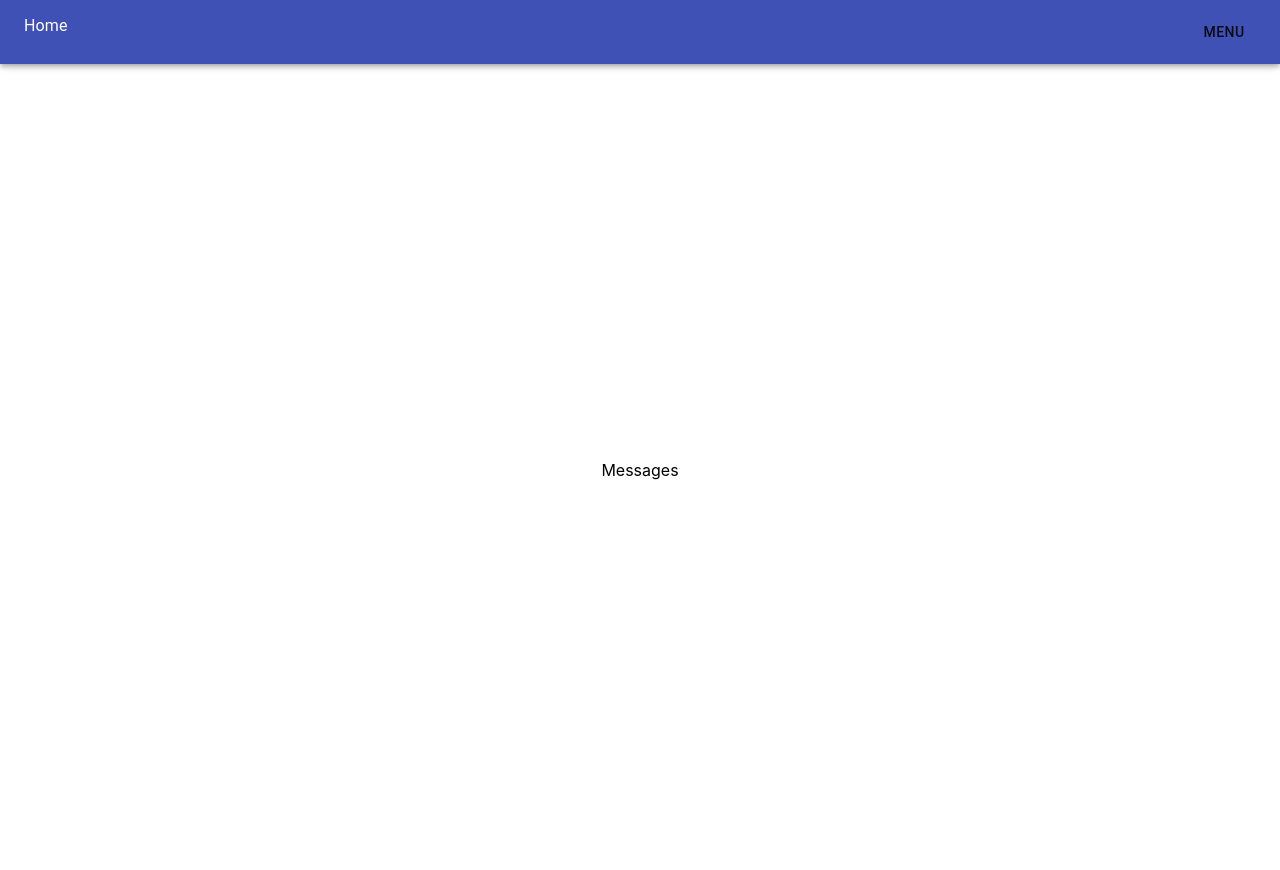
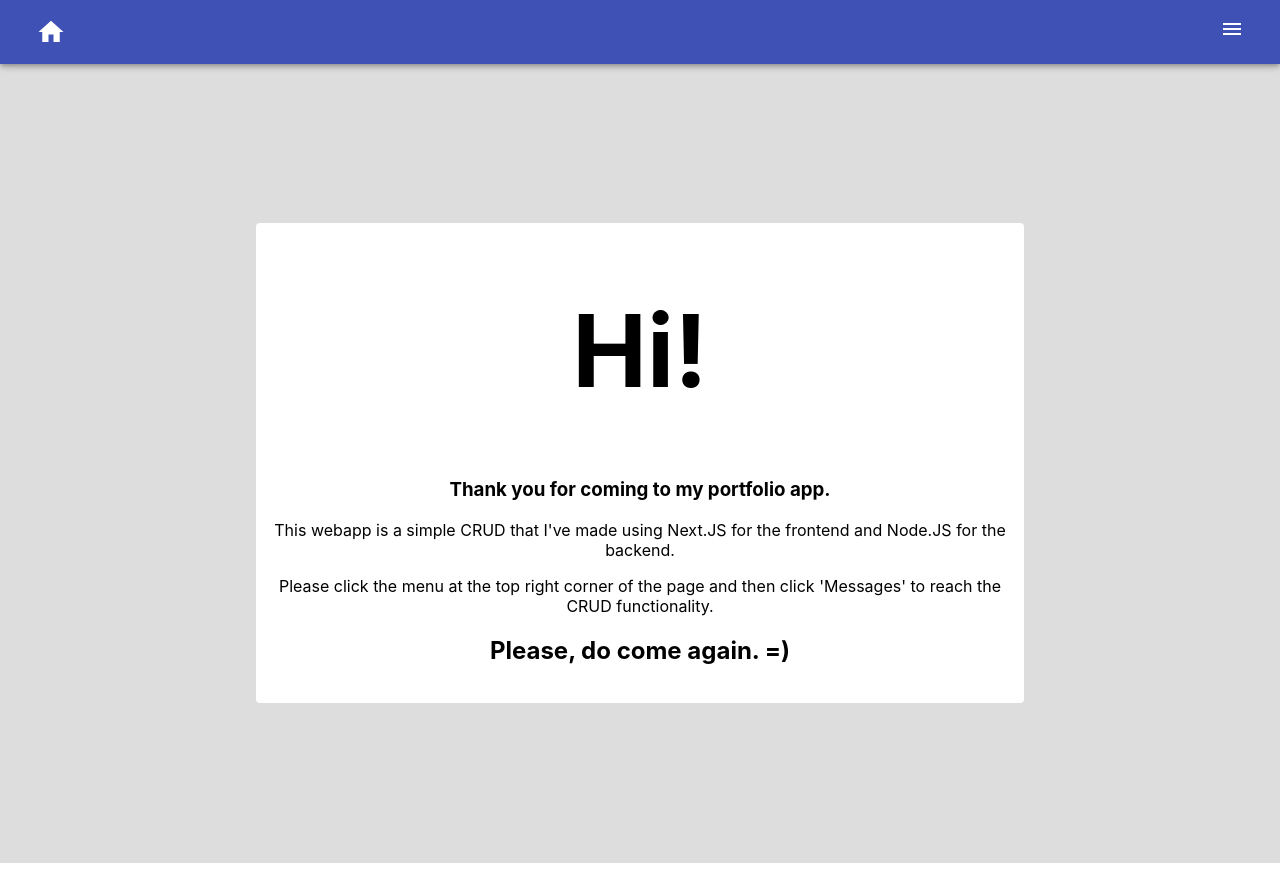
Before and after one commit to michel-np/my-crud, a Next.js app: page / in a window 1280 px wide. Built offline with nearby package versions, Linux system fonts and the light colour scheme.

Commit message:
Tweaked Home and added welcome message

```diff
--- a/pages/index.js
+++ b/pages/index.js
@@ -4,10 +4,16 @@ import Link from 'next/link'
 
 export default function Home() {
   return (
-    <div className={styles.container}>
-      <Link href="/messages">
-        Messages
-      </Link>
+    <div style={{backgroundColor:'#ddd', height:'100vh', width:'100vw', display:'flex', flexDirection:'column', alignItems:'center',justifyContent:'center'}}>
+      <div style={{width:'60%', borderRadius:4, height:'60vh',textAlign:'center', backgroundColor:'white', boxShadow:10 }}>
+        <h1 style={{fontSize:100}}>
+          Hi!
+        </h1>
+        <h3>Thank you for coming to my portfolio app.</h3>
+        <p>This webapp is a simple CRUD that I've made using Next.JS for the frontend and Node.JS for the backend.</p>
+        <p>Please click the menu at the top right corner of the page and then click 'Messages' to reach the CRUD functionality.</p>
+        <h2>Please, do come again. =)</h2>
+      </div>
     </div>
   )
 }
--- a/src/page/Page.jsx
+++ b/src/page/Page.jsx
@@ -14,10 +14,12 @@ import SearchIcon from "@material-ui/icons/Search";
 import MenuIcon from "@material-ui/icons/Menu";
 import { useRouter } from "next/router";
 import Link from "next/link";
+import HomeIcon from '@material-ui/icons/Home';
+
 
 const Page = ({ component }) => {
   const [drawerStatus, setDrawerStatus] = useState(false);
-
+  const router = useRouter();
   const toggleDrawer = (open) => (event) => {
     if (event.type === 'keydown' && (event.key === 'Tab' || event.key === 'Shift')) {
       return;
@@ -29,23 +31,29 @@ const Page = ({ component }) => {
 
   return (<>
 
-    <div style={{ marginTop: "70px" }}>
+    <div style={{ marginTop: "63px" }}>
       <AppBar>
         <Toolbar>
           <Grid container justify="space-between">
             <Grid item>
-              <Link href="/">
-                <Typography>Home</Typography>
-              </Link>
+              <IconButton onClick={() => router.push('/')}>
+              <HomeIcon style={{color:'white', fontSize:30}} />
+              </IconButton>
             </Grid>
             <Grid item>
-              <Button onClick={toggleDrawer(true)}>Menu</Button>
+              <IconButton onClick={toggleDrawer(true)}>
+                <MenuIcon style={{color:'white'}}/>
+              </IconButton>
             </Grid>
           </Grid>
           <Drawer anchor={'right'} open={drawerStatus} onClose={toggleDrawer(false)}>
             <div style={{width:250, height:'100%', display:'flex', flexDirection:'column', padding:'10%',backgroundColor:'#333333'}}>
-              {['Messages', 'My Account', 'Log out'].map((text, index) => (
-              <Typography style={{padding:'10px 0px', color:'#f2f2f2'}}> {text}</Typography>
+              {[{label:'Messages', route:'/messages'}, {label:'On the works', route:''}, {label:'On the works', route:''}].map((text) => (
+              <div onClick={toggleDrawer(false)}>
+                <Link href={text.route}>
+                <Typography style={{padding:'10px 0px', color:'#f2f2f2'}}> {text.label}</Typography>
+              </Link>
+              </div>
             ))}
             </div>
           </Drawer>
```
